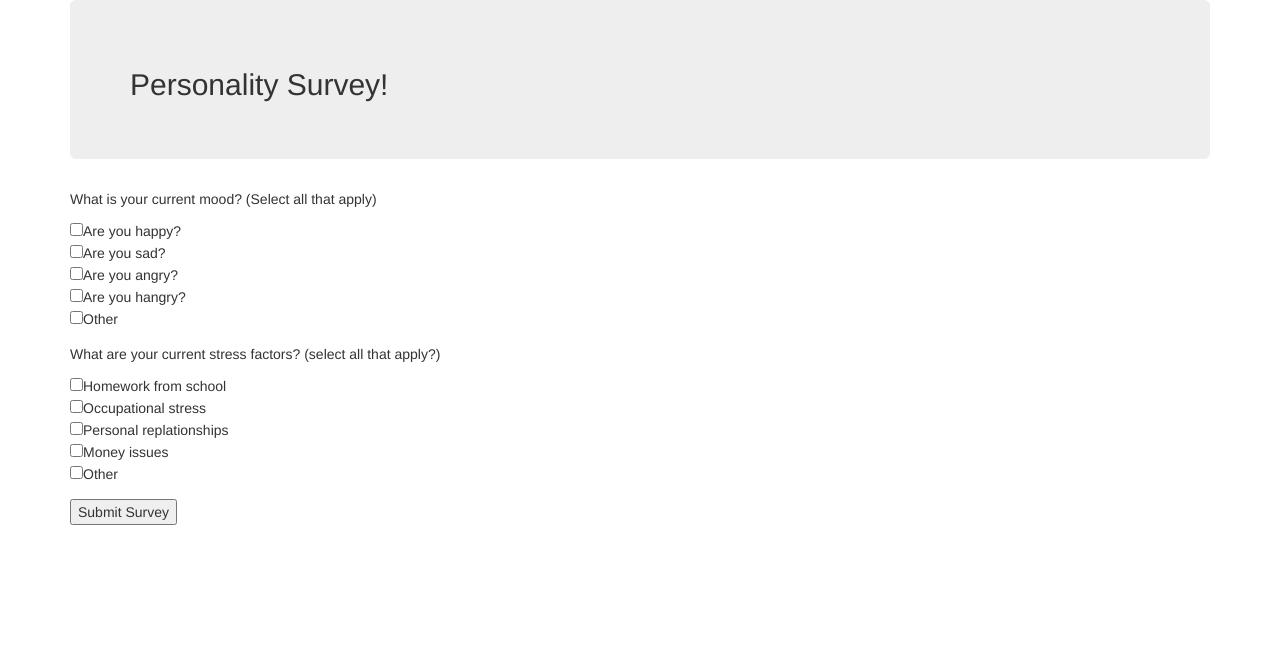
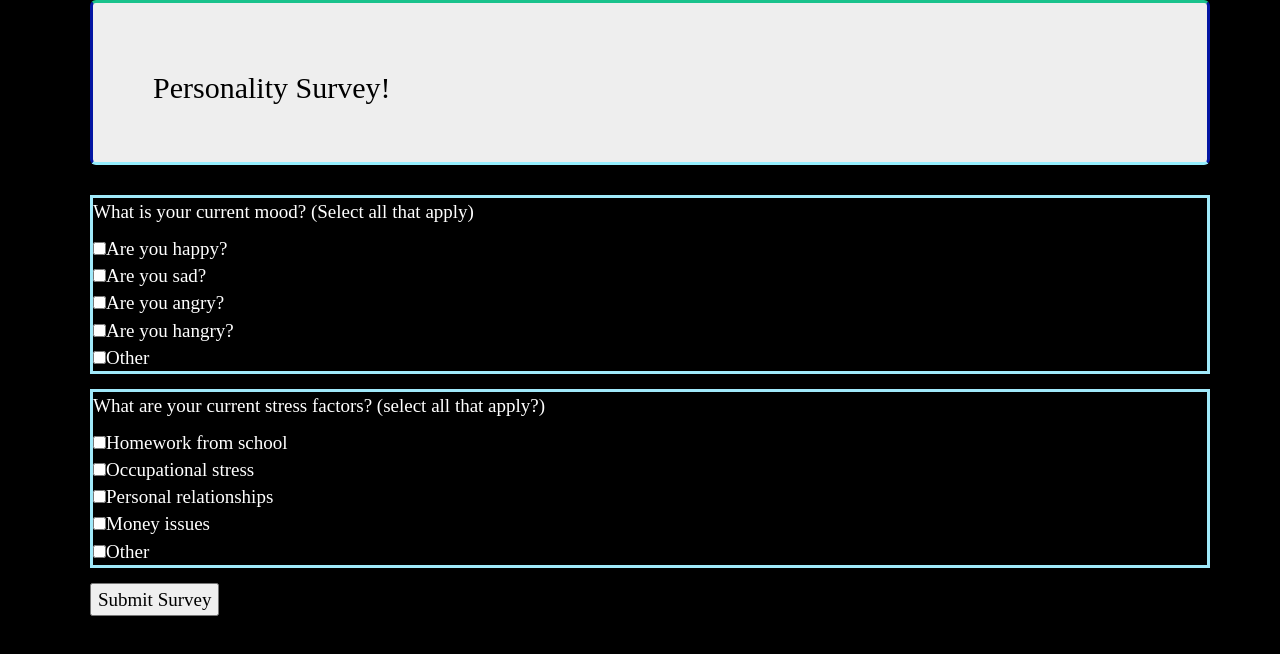
Before and after one commit to M00nDrag0n/p-quiz-js, a plain HTML site: page index.html in a window 1280 px wide. Drawn offline with Linux system fonts and the light colour scheme.

Commit message:
background experimentation

```diff
--- a/css/styles.css
+++ b/css/styles.css
@@ -1,3 +1,27 @@
+body {
+  font-family: 'Spectral';
+  font-size: 19px;
+  color: white;
+  background-color: black;
+}
+.jumbotron {
+  margin-left: 20px;
+  color: black;
+  border-color: #96efff;
+  border-style: solid;
+  border-top-color: #19c28c;
+  border-left-color: #0316a3;
+  border-right-color: #0316a3;
+
+}
+
+button {
+  color: black;
+  margin-left: 20px;
+}
+
+
+
 #mood-responses {
   display: none;
 }
@@ -6,10 +30,14 @@
   display: none;
 }
 
-#mood {
-
+#moods {
+margin-left: 20px;
+border-style: solid;
+border-color: #a0e9fa;
 }
 
 #stress {
-
+  margin-left: 20px;
+  border-style: solid;
+  border-color: #a0e9fa;
 }
--- a/index.html
+++ b/index.html
@@ -28,7 +28,7 @@
             <p>What are your current stress factors? (select all that apply?)</p>
             <input type="checkbox" name="stressSurvey" value="homeWork">Homework from school<br>
             <input type="checkbox" name="stressSurvey" value="work">Occupational stress<br>
-            <input type="checkbox" name="stressSurvey" value="replationships">Personal replationships<br>
+            <input type="checkbox" name="stressSurvey" value="replationships">Personal relationships<br>
             <input type="checkbox" name="stressSurvey" value="money">Money issues<br>
             <input type="checkbox" name="stressSurvey" value="other">Other<br>
           </div>
```
